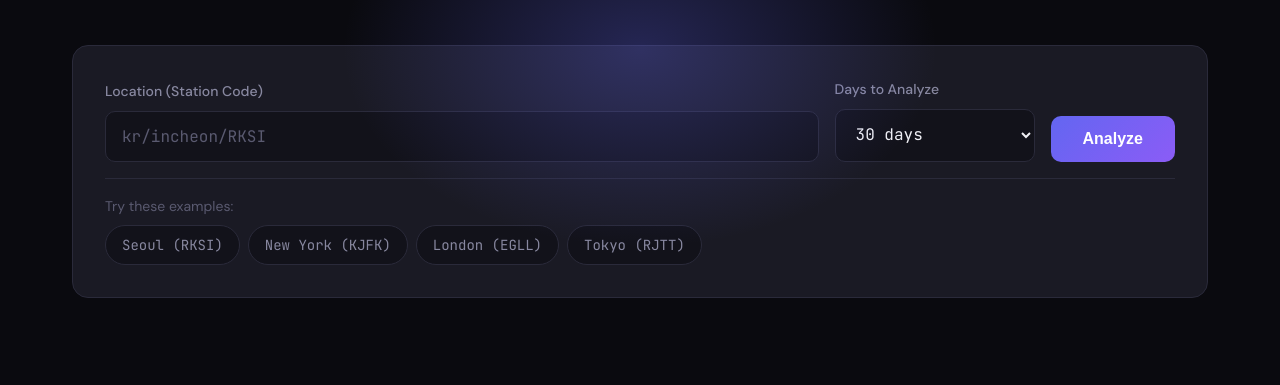
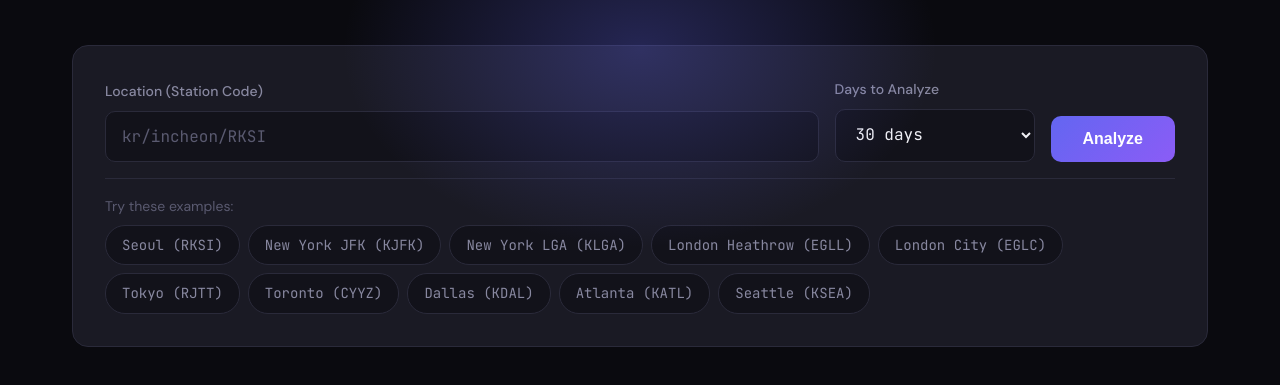
Before and after one commit to danielnogueira8/wundergroundAPI, a website: page public/index.html in a window 1280 px wide. Shown: the part 183-568 px from the top of the page. Drawn offline with Linux system fonts and the light colour scheme.

Commit message:
feat: Add more airport examples to frontend
Added example locations:
- London City (EGLC)
- New York LaGuardia (KLGA)
- Toronto Pearson (CYYZ)
- Dallas Love Field (KDAL)
- Atlanta Hartsfield-Jackson (KATL)
- Seattle-Tacoma (KSEA)

Also added timezone mappings for all new airports

```diff
--- a/public/index.html
+++ b/public/index.html
@@ -642,9 +642,15 @@
         <div class="examples-title">Try these examples:</div>
         <div class="example-chips">
           <span class="example-chip" data-location="kr/incheon/RKSI">Seoul (RKSI)</span>
-          <span class="example-chip" data-location="us/new-york/KJFK">New York (KJFK)</span>
-          <span class="example-chip" data-location="gb/london/EGLL">London (EGLL)</span>
+          <span class="example-chip" data-location="us/new-york/KJFK">New York JFK (KJFK)</span>
+          <span class="example-chip" data-location="us/new-york-city/KLGA">New York LGA (KLGA)</span>
+          <span class="example-chip" data-location="gb/london/EGLL">London Heathrow (EGLL)</span>
+          <span class="example-chip" data-location="gb/london/EGLC">London City (EGLC)</span>
           <span class="example-chip" data-location="jp/tokyo/RJTT">Tokyo (RJTT)</span>
+          <span class="example-chip" data-location="ca/mississauga/CYYZ">Toronto (CYYZ)</span>
+          <span class="example-chip" data-location="us/dallas/KDAL">Dallas (KDAL)</span>
+          <span class="example-chip" data-location="us/atlanta/KATL">Atlanta (KATL)</span>
+          <span class="example-chip" data-location="us/seatac/KSEA">Seattle (KSEA)</span>
         </div>
       </div>
     </section>
--- a/src/services/scraper.js
+++ b/src/services/scraper.js
@@ -723,6 +723,7 @@ class WeatherScraper {
 
       // Europe
       'EGLL': 'Europe/London',   // London Heathrow
+      'EGLC': 'Europe/London',   // London City Airport
       'LFPG': 'Europe/Paris',    // Paris CDG
       'EDDF': 'Europe/Berlin',   // Frankfurt
       'EHAM': 'Europe/Amsterdam',// Amsterdam
@@ -731,10 +732,13 @@ class WeatherScraper {
 
       // Americas
       'KJFK': 'America/New_York',    // New York JFK
+      'KLGA': 'America/New_York',    // New York LaGuardia
       'KLAX': 'America/Los_Angeles', // Los Angeles
       'KORD': 'America/Chicago',     // Chicago O'Hare
       'KATL': 'America/New_York',    // Atlanta
-      'CYYZ': 'America/Toronto',     // Toronto
+      'KDAL': 'America/Chicago',     // Dallas Love Field
+      'KSEA': 'America/Los_Angeles', // Seattle-Tacoma
+      'CYYZ': 'America/Toronto',     // Toronto Pearson
       'MMMX': 'America/Mexico_City', // Mexico City
       'SBGR': 'America/Sao_Paulo',   // Sao Paulo
 
```
